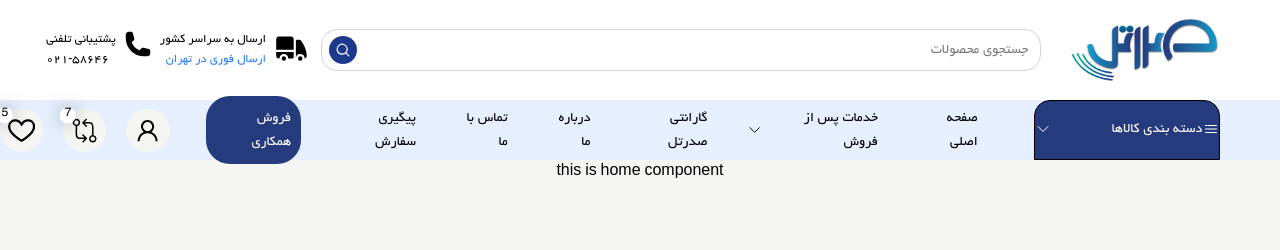
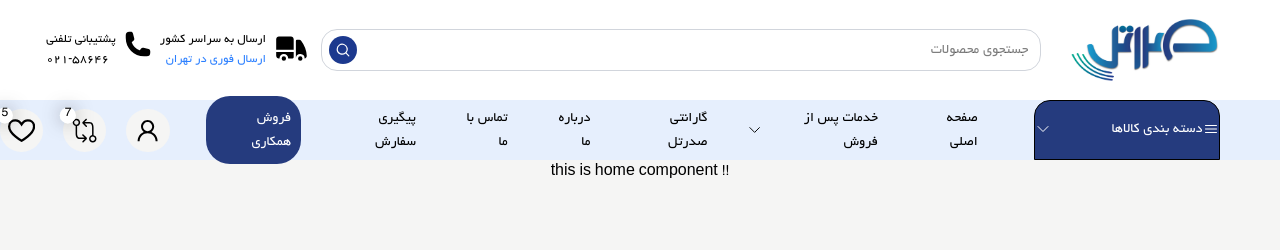
Before and after one commit to Sajadath/sadrtellweb, a React (Vite) app: page / in a window 1280 px wide. Shown: the top 250 px of the page. Built offline with nearby package versions, Linux system fonts and the light colour scheme.

Commit message:
home chnage

```diff
--- a/src/pages/Home.jsx
+++ b/src/pages/Home.jsx
@@ -1,5 +1,9 @@
 function Home() {
-  return <div className="h-[1900px] text-center">this is home component</div>;
+  return (
+    <div className="h-[1900px] text-center">
+      <p> this is home component !!</p>
+    </div>
+  );
 }
 
 export default Home;
```
